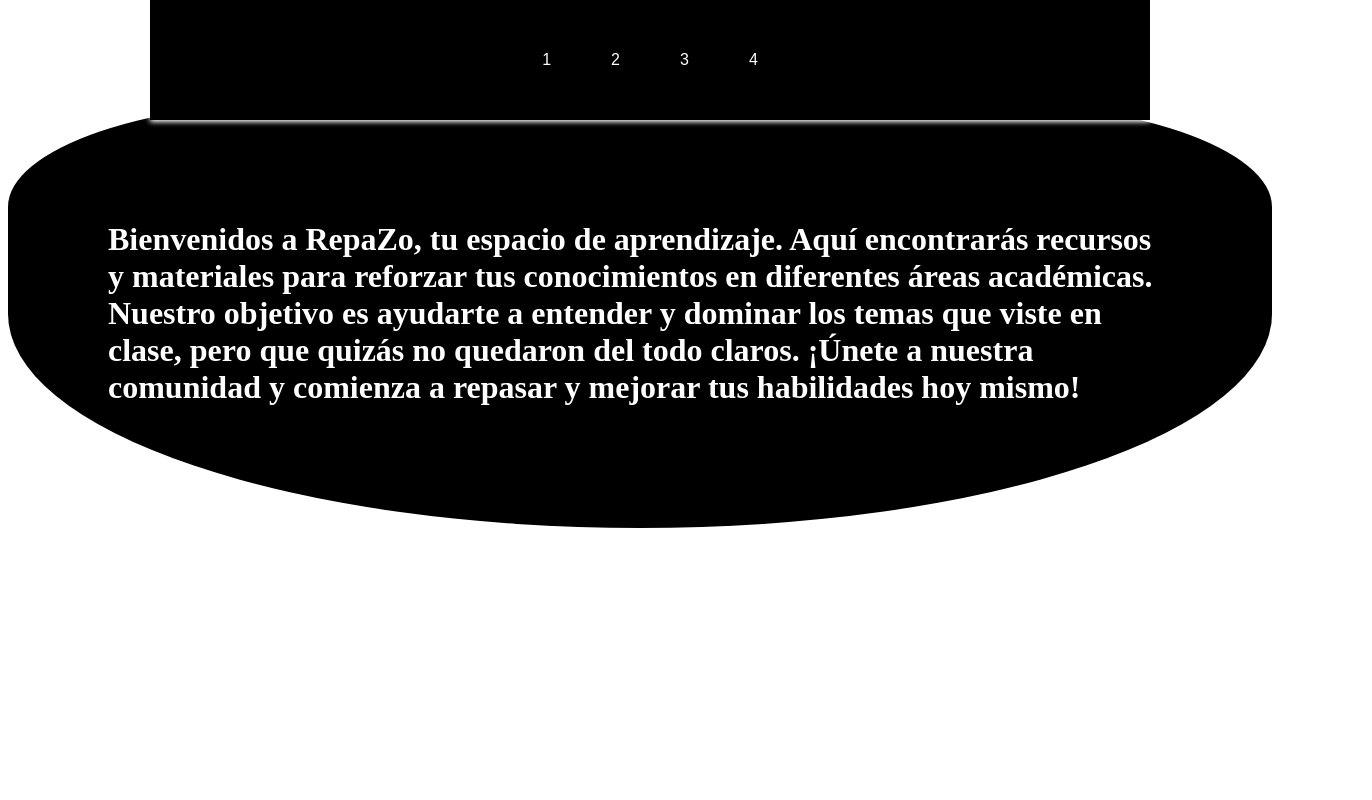
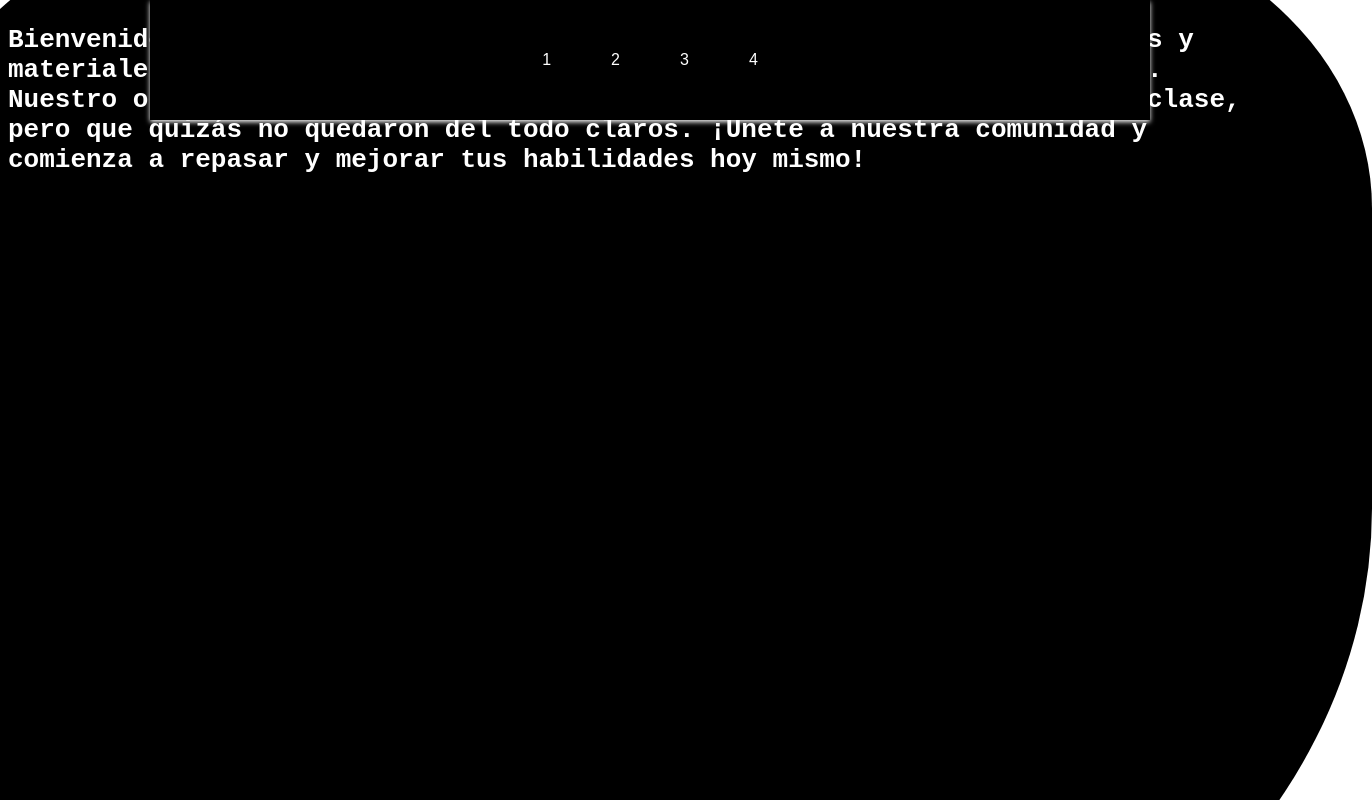
Before and after one commit to mosca1121/RepaZo, a plain HTML site: page pagina de inicio/index.html in a window 1280 px wide. Shown: the top 800 px of the page, 1372 px wide, since content can reach past the window. Drawn offline with Linux system fonts and the light colour scheme.

Commit message:
pagina de inicio

```diff
--- a/pagina de inicio/index.css
+++ b/pagina de inicio/index.css
@@ -61,8 +61,14 @@ body{
     padding: 100px;
     margin-top: 100px;
     border-radius: 50% 50% 100% 100%;
+    height: 1000px;
+    margin: -100px;
+
 }
 
 h1{
     color: white;
+    font-family: monospace;
+
+
 }
```
